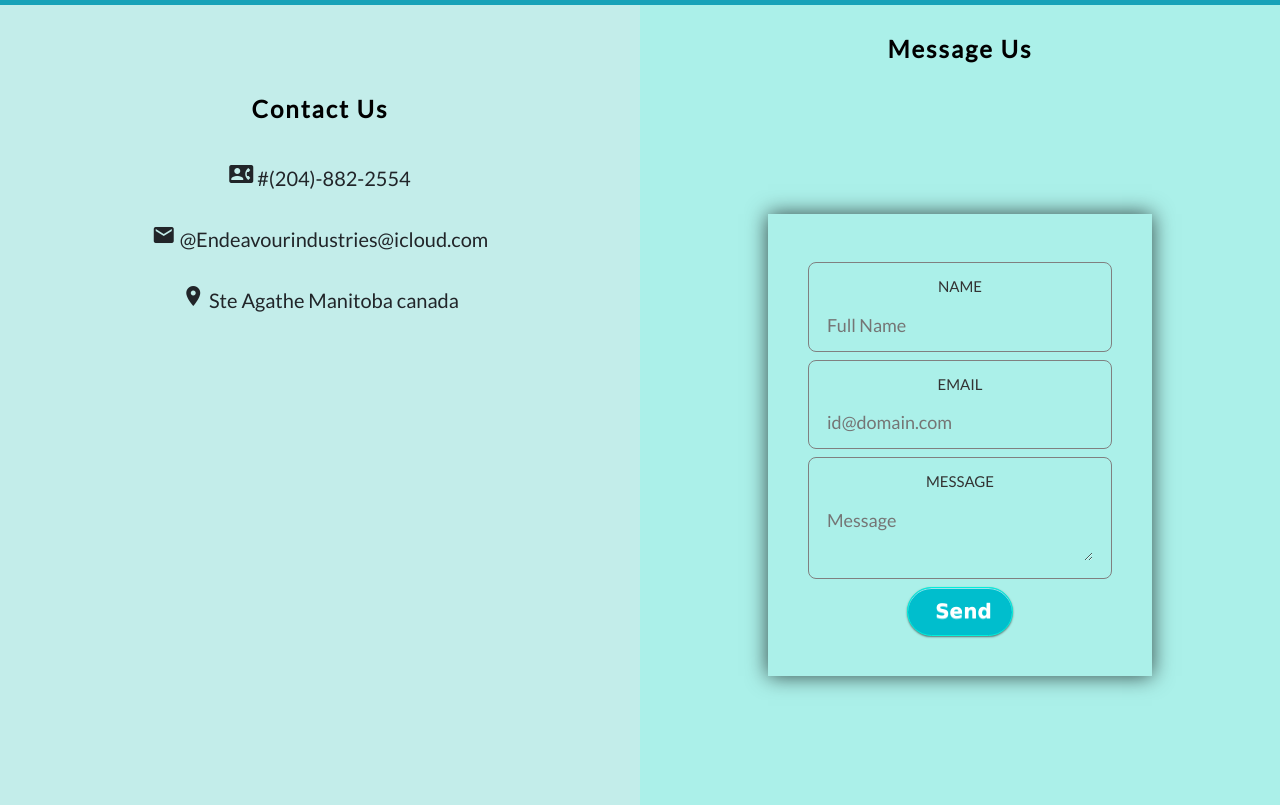
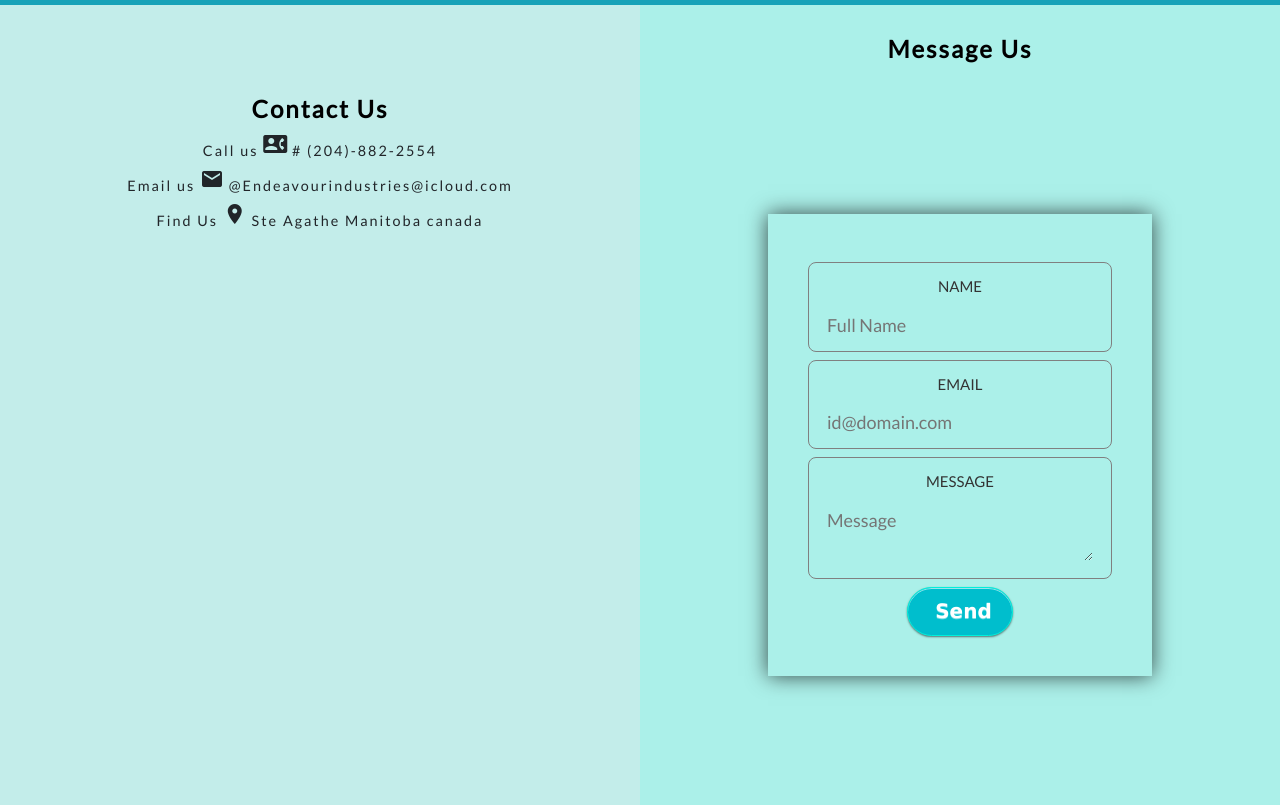
Before and after one commit to monikakits/index.html, a plain HTML site: page Contactus.html in a window 1280 px wide. Shown: the part 57-862 px from the top of the page. Drawn offline with nearby package versions, Linux system fonts and the light colour scheme.

Commit message:
Update Contactus.html

```diff
--- a/Contactus.html
+++ b/Contactus.html
@@ -48,13 +48,11 @@
             <div class="col no-gutters">
 
                 <div class="leftside">
-                  <ul>
+
                     <h3><b>Contact Us</b></h3>
-                    <br>
-                  <i class="material-icons"  >contact_phone </i>   #(204)-882-2554<br><br>
-                 <i class="material-icons">email</i>  @Endeavourindustries@icloud.com<br><br>
-                   <i class="material-icons">location_on</i>   Ste Agathe Manitoba canada<br><br>
-                  </ul>
+                          <h6 style="text-align:center">Call us  <i class="material-icons">contact_phone </i>  # (204)-882-2554</h6>
+       <h6 style="text-align:center">Email us  <i class="material-icons">email</i> @Endeavourindustries@icloud.com</h6>
+       <h6 style="text-align:center">Find Us  <i class="material-icons">location_on</i> Ste Agathe Manitoba canada</h6>
 
 
                 </div>
```
